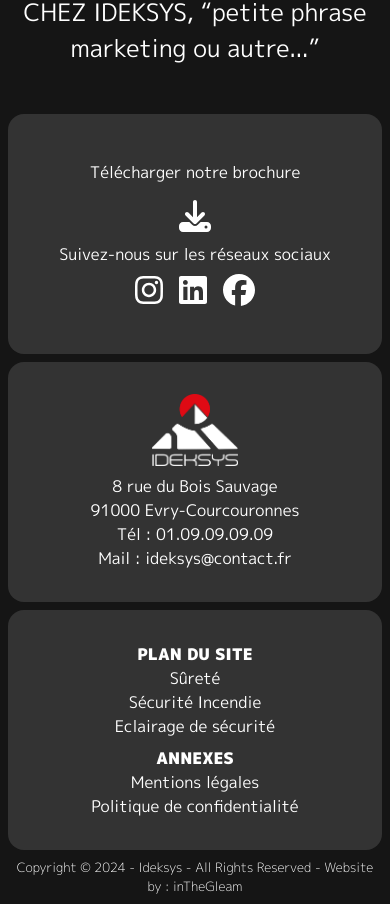
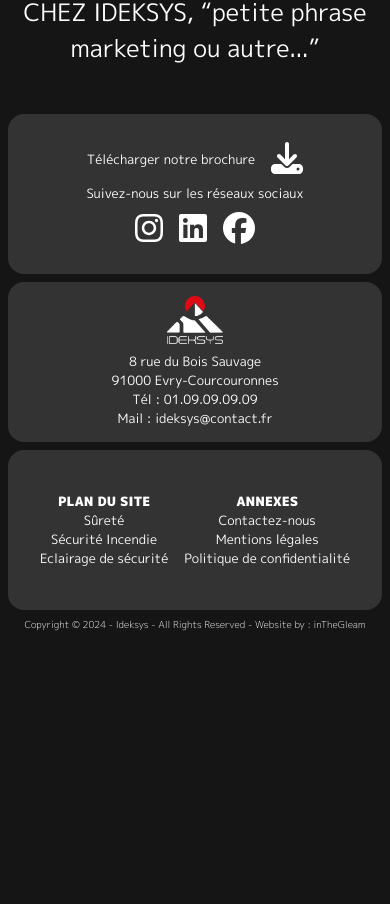
Before and after one commit to jessygomes/Ideksys_Website, a Next.js app: page / in a window 390 px wide. Shown: the part 1290-2194 px from the top of the page. After the commit the page ends 1930 px from the top, so only its background shows below. Built offline with nearby package versions, Linux system fonts and the light colour scheme.

Commit message:
Fix Footer Mobile

```diff
--- a/src/app/components/Footer.jsx
+++ b/src/app/components/Footer.jsx
@@ -13,9 +13,9 @@ export default function Footer() {
   return (
     <div>
       <footer className="flex flex-wrap lg:flex-row px-[0.5rem] lg:px-[1rem] gap-[0.5rem] lg:gap-[1rem]">
-        <div className="flex flex-col justify-center items-center gap-[0.5rem] lg:gap-[1rem] h-[15rem] lg:h-[18rem] sm:flex-1 w-full rounded-2xl lg:rounded-3xl overflow-hidden bg-gris-case">
-          <div className="flex flex-col justify-center items-center gap-[1rem]">
-            <p className=" font-mPlusRegular text-white">
+        <div className="flex flex-col justify-center items-center gap-[0.5rem] lg:gap-[1rem] h-[10rem] sm:h-[15rem] lg:h-[18rem] sm:flex-1 w-full rounded-2xl lg:rounded-3xl overflow-hidden bg-gris-case">
+          <div className="flex justify-center items-center gap-[1rem]">
+            <p className=" font-mPlusRegular text-white text-[0.8rem]">
               Télécharger notre brochure
             </p>
             <a href="" download={true}>
@@ -23,10 +23,10 @@ export default function Footer() {
                 icon={faDownload}
                 size="2x"
                 className="text-white transition-all duration-200 ease-in-out"
-              />{" "}
+              />
             </a>
           </div>
-          <p className="text-center font-mPlusRegular text-white">
+          <p className="text-center font-mPlusRegular text-white text-[0.8rem]">
             Suivez-nous sur les réseaux sociaux
           </p>
           <div className="flex gap-[1rem] w-auto">
@@ -59,60 +59,69 @@ export default function Footer() {
             </Link>
           </div>
         </div>
-        <div className="flex flex-col justify-center items-center gap-[0.5rem] lg:gap-[1rem] h-[15rem] lg:h-[18rem] sm:flex-1 w-full rounded-2xl lg:rounded-3xl overflow-hidden bg-gris-case">
-          <div className="h-[4.5rem] lg:h-[6rem] w-auto">
+        <div className="flex flex-col justify-center items-center gap-[0.5rem] lg:gap-[1rem] h-[10rem] sm:h-[15rem] lg:h-[18rem] sm:flex-1 w-full rounded-2xl lg:rounded-3xl overflow-hidden bg-gris-case">
+          <div className="h-[3rem] sm:h-[4.5rem] lg:h-[6rem] w-auto">
             <Image
-              className="w-auto h-[4.5rem] object-cover mx-auto lg:w-auto lg:h-[6rem]"
+              className="w-auto h-[3rem] object-cover mx-auto sm:h-[4.5rem] lg:w-auto lg:h-[6rem]"
               src="/Logo/ideksys_white.png"
               width={400}
               height={400}
               alt="Logo Ideksys"
             />
           </div>
-          <p className=" font-mPlusRegular text-white text-center">
+          <p className=" font-mPlusRegular text-white text-center text-[0.8rem]">
             8 rue du Bois Sauvage <br /> 91000 Evry-Courcouronnes <br /> Tél :
             01.09.09.09.09 <br /> Mail : ideksys@contact.fr
           </p>
         </div>
-        <div className="flex flex-col justify-center items-center gap-[0.5rem] lg:gap-[1rem] h-[15rem] lg:h-[18rem] sm:flex-1 w-full rounded-2xl lg:rounded-3xl overflow-hidden bg-gris-case">
+        <div className="flex flex-row sm:flex-col justify-center items-center gap-[1rem] lg:gap-[1rem] h-[10rem] sm:h-[15rem] lg:h-[18rem] sm:flex-1 w-full rounded-2xl lg:rounded-3xl overflow-hidden bg-gris-case">
           <div className="text-center">
-            <p className="text-white font-mPlusBlack">PLAN DU SITE</p>
+            <p className="text-white font-mPlusBlack text-[0.8rem]">
+              PLAN DU SITE
+            </p>
             <Link className="" href="/surete">
-              <p className=" font-mPlusRegular text-white hover:text-bleu-surete">
+              <p className=" font-mPlusRegular text-white text-[0.8rem] hover:text-bleu-surete">
                 Sûreté
               </p>
             </Link>
             <Link className="" href="/securité-incendie">
-              <p className=" font-mPlusRegular text-white hover:text-rouge-incendie">
+              <p className=" font-mPlusRegular text-white text-[0.8rem] hover:text-rouge-incendie">
                 Sécurité Incendie
               </p>
             </Link>
             <Link className="" href="/eclairage-de-securite">
-              <p className=" font-mPlusRegular text-white hover:text-vert-securite">
+              <p className=" font-mPlusRegular text-white text-[0.8rem] hover:text-vert-securite">
                 Eclairage de sécurité
               </p>
             </Link>
           </div>
           <div className="text-center">
-            <p className="text-white font-mPlusBlack">ANNEXES</p>
+            <p className="text-white font-mPlusBlack text-[0.8rem]">ANNEXES</p>
+            <Link className="hover:text-rouge-incendie" href="/contactez-nous">
+              <p className=" font-mPlusRegular text-[0.8rem] text-white">
+                Contactez-nous
+              </p>
+            </Link>
             <Link
               className="hover:text-rouge-incendie"
               href="/mentions-legales"
             >
-              <p className=" font-mPlusRegular text-white">Mentions légales</p>
+              <p className=" font-mPlusRegular text-[0.8rem] text-white">
+                Mentions légales
+              </p>
             </Link>
             <Link
               className="hover:text-rouge-incendie"
               href="/politique-de-confidentialite"
             >
-              <p className=" font-mPlusRegular text-white">
+              <p className=" font-mPlusRegular text-[0.8rem] text-white">
                 Politique de confidentialité
               </p>
             </Link>
           </div>
         </div>
       </footer>
-      <p className="text-[0.8rem] p-[0.5rem] font-rubikLight text-white text-center font-mPlusLight">
+      <p className="text-[0.6rem] sm:text-[0.8rem] p-[0.5rem] font-rubikLight text-white text-center font-mPlusLight">
         Copyright © 2024 - Ideksys - All Rights Reserved - Website by :{" "}
         <Link
           target="_blank"
```
